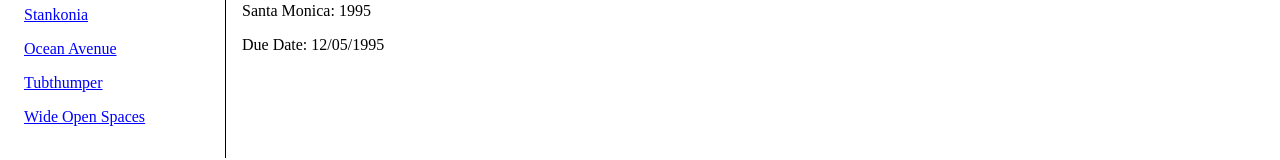
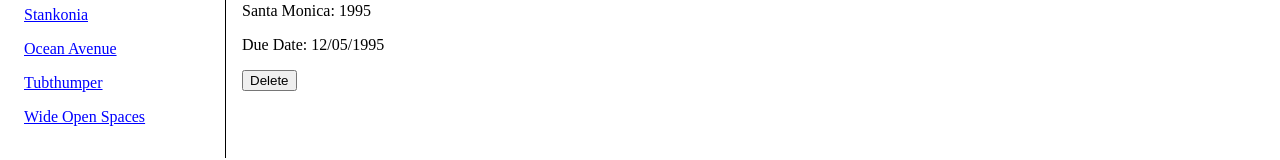
Before and after one commit to auriceliof/DS-Professional-React-03, a React (Vite) app in the folder tutorial-react-router/: page /invoices/1995 in a window 1280 px wide. Shown: the part 124-284 px from the top of the page. Built offline with nearby package versions, Linux system fonts and the light colour scheme.

Commit message:
03-20 Navegação programática com useNavigate

```diff
--- a/tutorial-react-router/src/data.ts
+++ b/tutorial-react-router/src/data.ts
@@ -38,3 +38,9 @@
 export function getInvoice(number: any) {
   return invoices.find((invoice) => invoice.number === number);
 }
+
+export function deleteInvoice(number: any) {
+  invoices = invoices.filter(
+    (invoice) => invoice.number !== number
+  );
+}
--- a/tutorial-react-router/src/routes/Invoices/Invoice/index.tsx
+++ b/tutorial-react-router/src/routes/Invoices/Invoice/index.tsx
@@ -1,9 +1,10 @@
-import { useParams } from "react-router-dom";
-import { getInvoice } from "../../../data";
+import { useNavigate, useParams } from "react-router-dom";
+import { deleteInvoice, getInvoice } from "../../../data";
 
 export default function Invoice() {
 
   const params = useParams();
+  const navigate = useNavigate();
 
   const invoice = getInvoice(Number(params.invoiceId));
 
@@ -14,7 +15,19 @@
       <p>
         {invoice.name}: {invoice.number}
       </p>
+
       <p>Due Date: {invoice.due}</p>
+      <p>
+        <button
+          onClick={() => {
+            deleteInvoice(invoice.number);
+            navigate("/invoices" + location.search);
+          }}
+        >
+          Delete
+        </button>
+      </p>
+
     </main>
   );
 }
```
